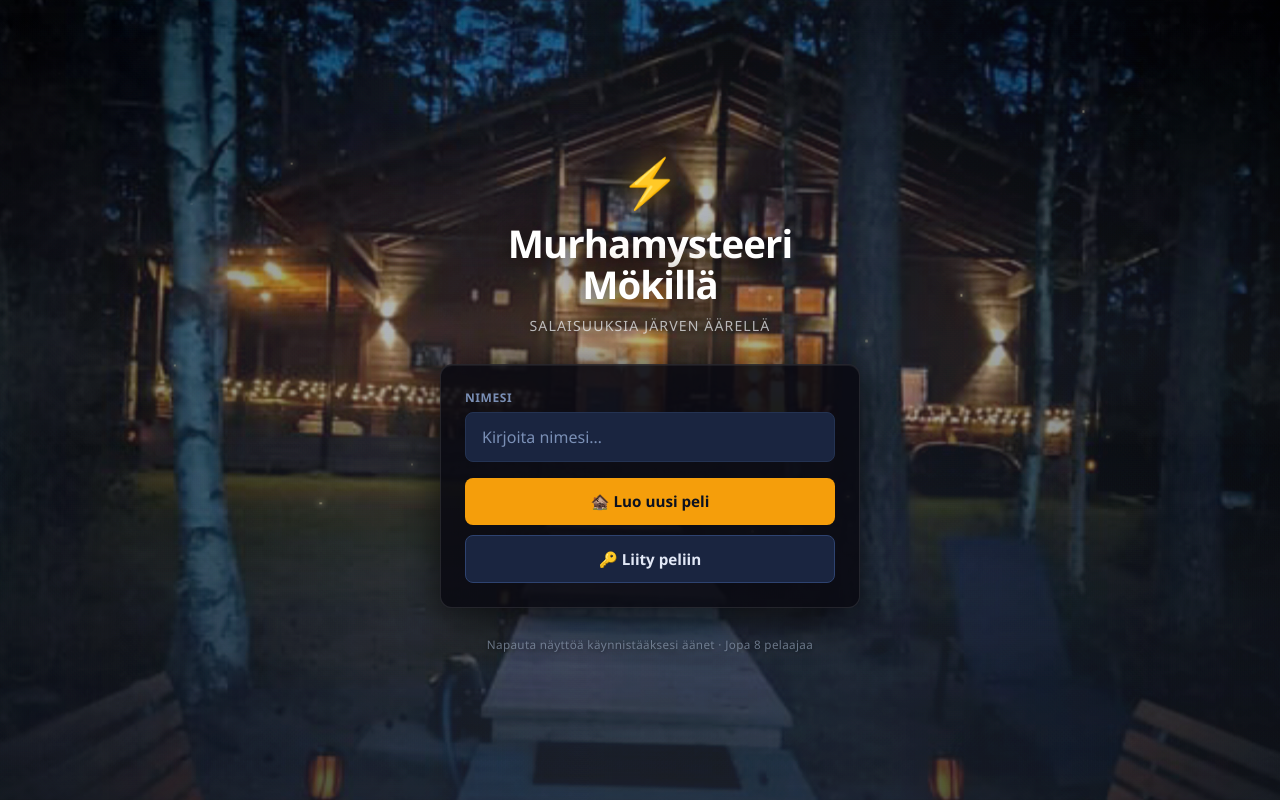
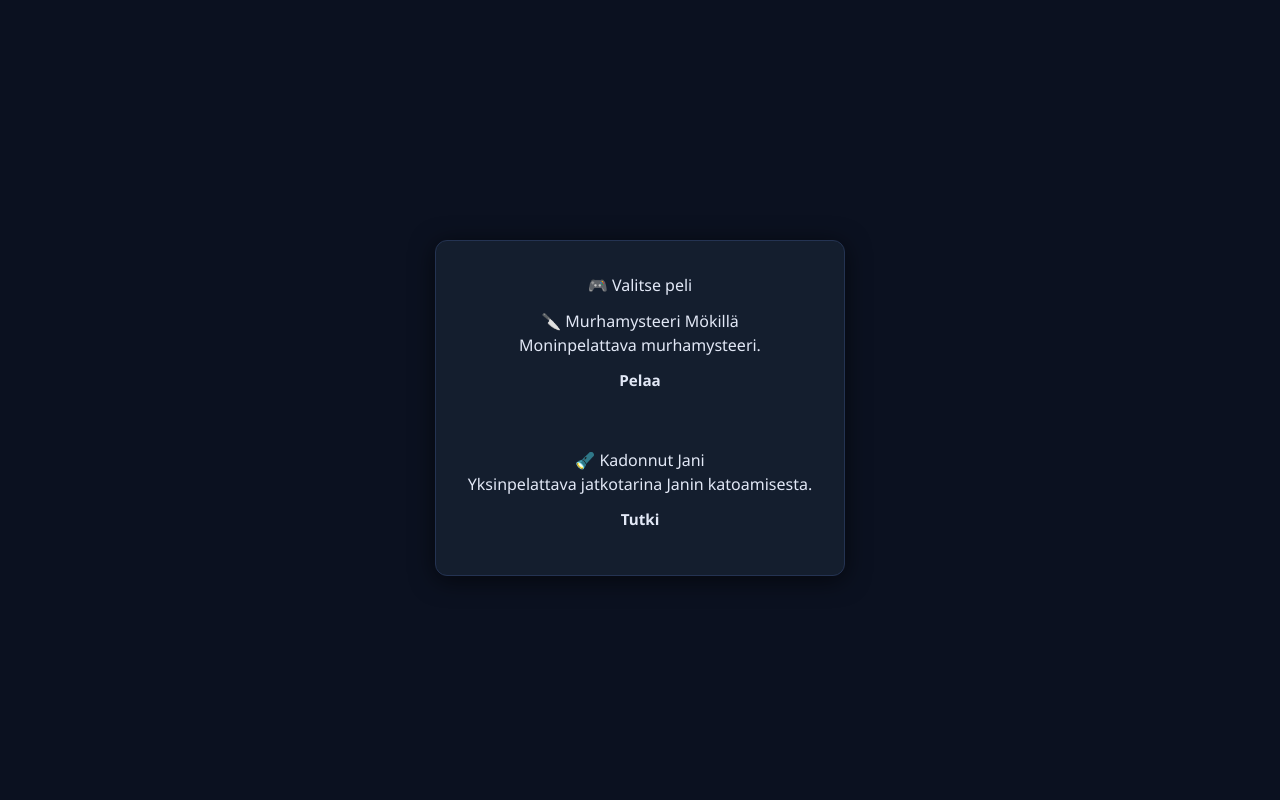
Before and after one commit to janiqvick-hue/murhamysteeri-mokilla, a React (Vite) app: page / in a window 1280 px wide. Built offline with nearby package versions, Linux system fonts and the light colour scheme; no server answers.

Commit message:
Erotettiin Kadonnut Jani omaksi peliksi

```diff
--- a/App.tsx
+++ b/App.tsx
@@ -50,6 +50,8 @@ function NotConfigured() {
 export default function App() {
   const [gameCode, setGameCode] = useState<string | null>(() => loadGameCode());
 
+  const [selectedGame, setSelectedGame] = useState<"murha" | "jani" | null>(null);
+
   const {
     game,
     loading,
@@ -78,7 +80,42 @@ export default function App() {
   };
 
   if (!firebaseConfigured) return <NotConfigured />;
+  if (!selectedGame) {
+  return (
+    <div className="screen screen--center">
+      <div className="config-card">
+        <h1>🎮 Valitse peli</h1>
 
+        <div style={{ marginBottom: "2rem" }}>
+          <h2>🔪 Murhamysteeri Mökillä</h2>
+          <p>Moninpelattava murhamysteeri.</p>
+
+          <button
+            className="btn"
+            onClick={() => setSelectedGame("murha")}
+          >
+            Pelaa
+          </button>
+        </div>
+
+        <div>
+          <h2>🔦 Kadonnut Jani</h2>
+          <p>Yksinpelattava jatkotarina Janin katoamisesta.</p>
+
+          <button
+            className="btn"
+            onClick={() => setSelectedGame("jani")}
+          >
+            Tutki
+          </button>
+        </div>
+      </div>
+    </div>
+  );
+}
+  if (selectedGame === "jani") {
+  return <KadonnutJaniScreen />;
+}
   if (!gameCode) {
     return (
       <LandingScreen
```
